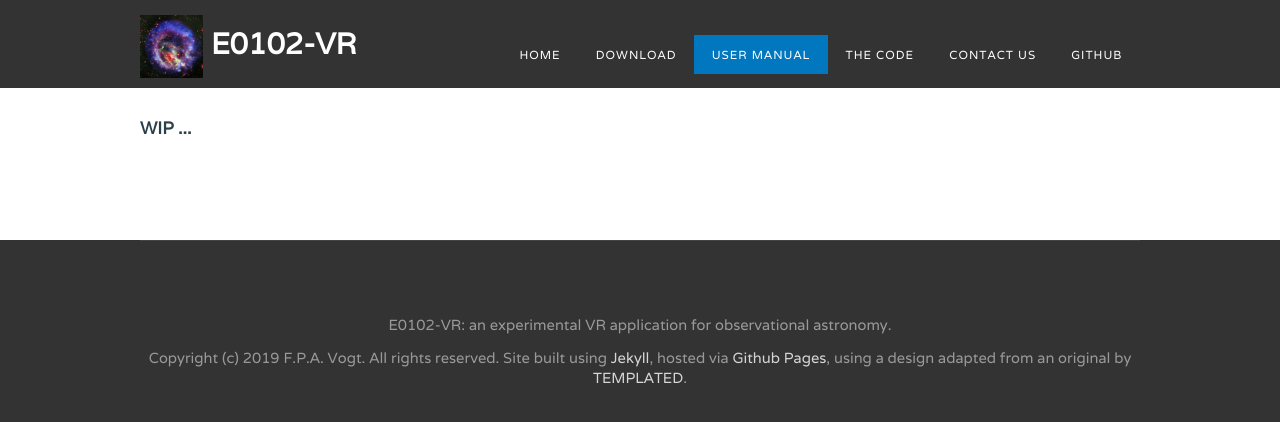
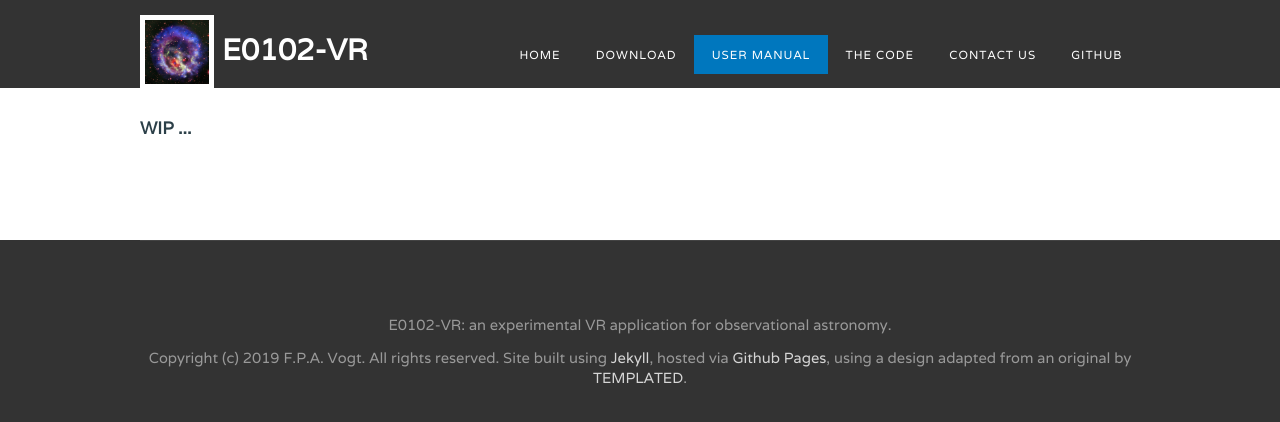
Before and after one commit to fpavogt/E0102-VR, a Jekyll site: the page built from manual.html, in a window 1280 px wide. Shown: the top 422 px of the page. Built offline with Jekyll 4.4.1, drawn with Linux system fonts in a browser that asks for light colours.

Commit message:
Add border to logo

```diff
--- a/_includes/header.html
+++ b/_includes/header.html
@@ -1,7 +1,7 @@
 <div id="header-wrapper">
 	<div id="header" class="container">
 		<div id="logo">
-			<h1><a target="_blank" href="https://www.eso.org/public/news/eso1810/"><img src="./images/app_icon.png" style="width:12%;vertical-align:middle;border:5pix solid white"/></a> E0102-VR</h1>
+			<h1><a target="_blank" href="https://www.eso.org/public/news/eso1810/"><img src="./images/app_icon.png" style="width:12%;vertical-align:middle;border:5px solid white;"/></a> E0102-VR</h1>
 		</div>
 		<div id="menu" style="vertical-align:middle">
 			<ul>
```
